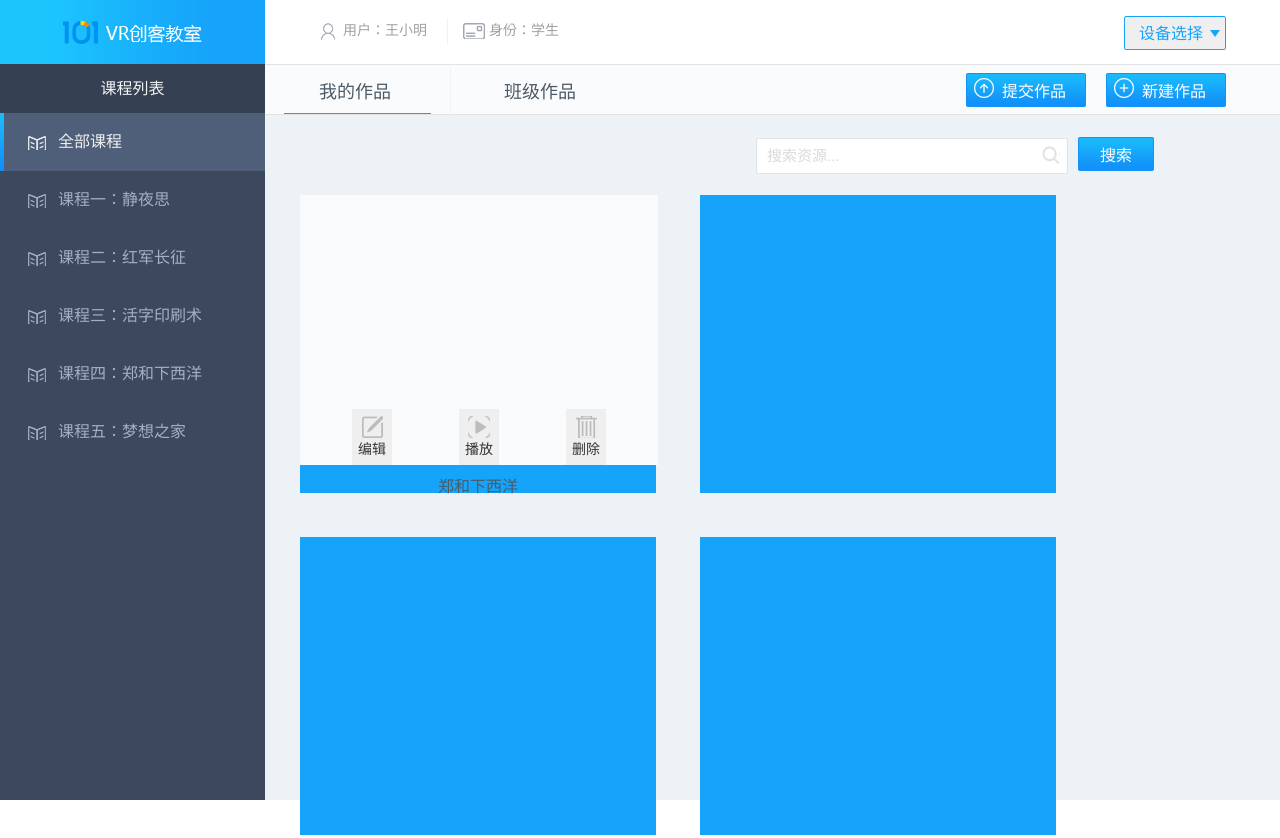
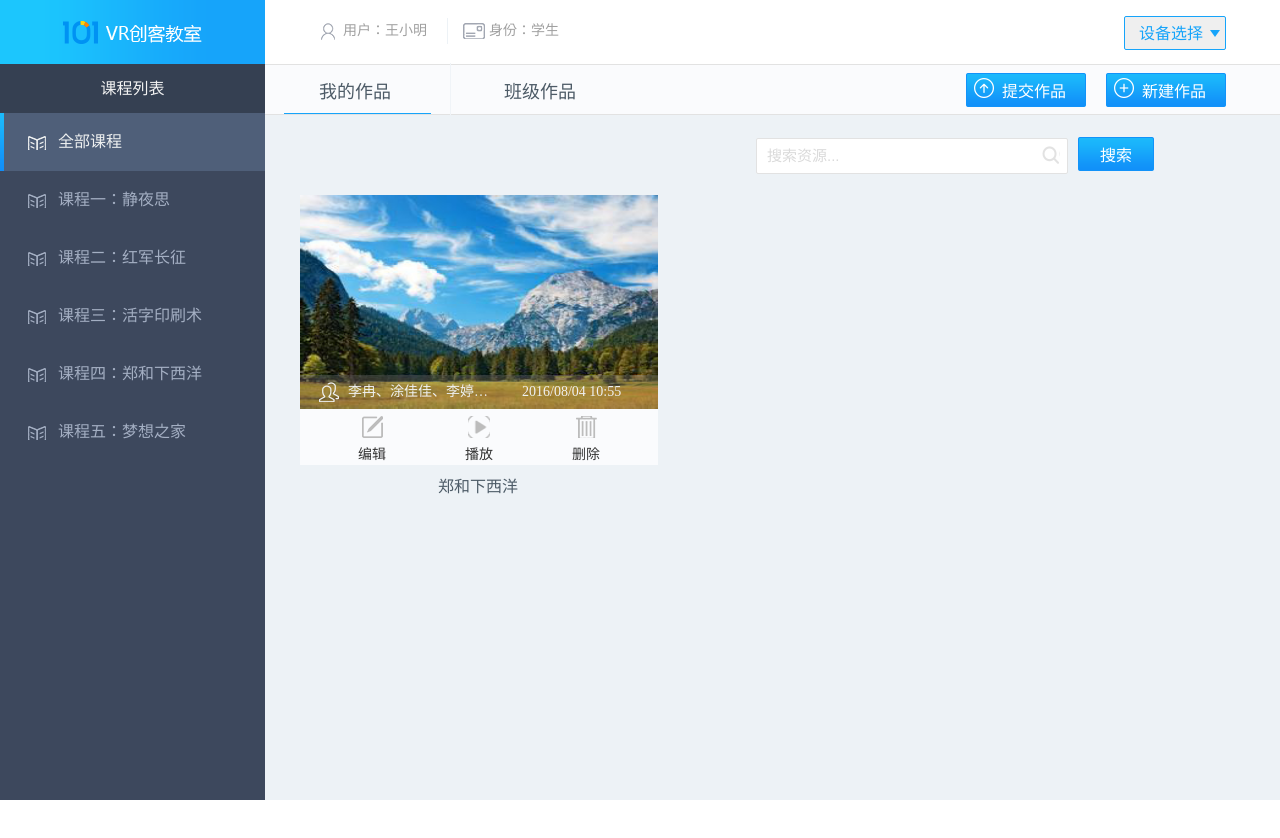
Before and after one commit to yajia404/VR-, a plain HTML site: page index.html in a window 1280 px wide. Shown: the top 838 px of the page. Drawn offline with Linux system fonts and the light colour scheme.

Commit message:
improve vr.css(2)

```diff
--- a/index.html
+++ b/index.html
@@ -83,11 +83,11 @@
                                 <div class="vr-card-item">
                                     <div class="vr-card-box">
                                         <div class="vr-card-item__bd">
-                                            <img src="" alt="" class="vr-card-item__pic">
+                                            <img src="images/card_bg_1.jpg" width="358px" height="214px" alt="" class="vr-card-item__pic"/>
                                             <div class="vr-card-item__info">
                                                 <span class="vr-card-item-icon"></span>
-                                                <div class="vr-card-item__name">李冉、图嘉佳、李婷婷</div>
-                                                <div class="vr-card-item__data">2018.10.8</div>
+                                                <div class="vr-card-item__name" title="李冉、涂佳佳、李婷婷、零零零">李冉、涂佳佳、李婷婷、零零零</div>
+                                                <div class="vr-card-item__data">2016/08/04 10:55</div>
                                             </div>
                                         </div>
                                         <div class="vr-card-item__btns">
--- a/style/vr.css
+++ b/style/vr.css
@@ -318,8 +318,6 @@ html,body,.wrapper{
 .vr-card-list li{
     width:356px;
     height:298px;
-    /*  */
-    background: #16a4fa;
     margin-right:44px;
     margin-bottom:44px;
     display: block;
@@ -332,10 +330,52 @@ html,body,.wrapper{
     background-color:#fafbfd;
     margin-bottom:14px;
 }
+/* 作品信息 */
 .vr-card-item__bd{
     width:358px;
     height:214px;
 }
+.vr-card-item__info{
+    position: relative;
+    margin-top:-34px;
+    width:358px;
+    height:34px;
+    background-color:rgba(102, 102, 102, 0.4);
+    font-size: 0;
+}
+.vr-card-item-icon{
+    display: inline-block;
+    width:21px;
+    height:21px;
+    background: url("../images/icon_author.png") no-repeat 50% 50%;
+    position: absolute;
+    top:6px;
+    left:18px;
+}
+.vr-card-item__name{
+    display: inline-block;
+    position: absolute;
+    width:152px;
+    height:34px;
+    line-height: 34px;
+    left:48px;
+    font-size:14px;
+    color:#eff1f1;
+    overflow: hidden;
+    text-overflow:ellipsis;
+    white-space: nowrap;
+}
+.vr-card-item__data{
+    display: inline-block;
+    position: absolute;
+    width:118px;
+    height:34px;
+    line-height: 34px;
+    right:18px;
+    font-size:14px;
+    color:#eff1f1;
+}
+/* 编辑、播放、删除按钮 */
 .vr-card-item__btns .vr-card-btn{
     border:none;
     outline: none;
@@ -344,24 +384,40 @@ html,body,.wrapper{
     width:40px;
     height:56px;
     font-size:0;
+    background:transparent;
 }
 .vr-icon__edit{
     display: inline-block;
     width:22px;
     height:22px;
+    margin:5px 0;
     background:url("../images/btn_edit_nor.png") no-repeat 50% 50%;
 }
 .vr-icon__play{
     display: inline-block;
     width:22px;
     height:22px;
+    margin:5px 0;
     background:url("../images/btn_play_nor.png") no-repeat 50% 50%;
 }
 .vr-icon__delete{
     display: inline-block;
     width:22px;
+    margin:5px 0;
     height:22px;
     background:url("../images/btn_delete_nor.png") no-repeat 50% 50%;
+}
+.vr-icon__edit:hover,.vr-icon__edit:active{
+    cursor: pointer;
+    background:url("../images/btn_edit_active.png") no-repeat 50% 50%;
+}
+.vr-icon__play:hover,.vr-icon__play:active{
+    cursor: pointer;
+    background:url("../images/btn_play_active.png") no-repeat 50% 50%;
+}
+.vr-icon__delete:hover,.vr-icon__delete:active{
+    cursor: pointer;
+    background:url("../images/btn_delete_active.png") no-repeat 50% 50%;
 }
 .vr-btn__text{
     display: inline-block;
```
Also changed, not shown: images/card_bg_1.jpg (added), images/card_bg_2.jpg (added), images/card_info_bg.png (added), images/icon_author.png (added).
